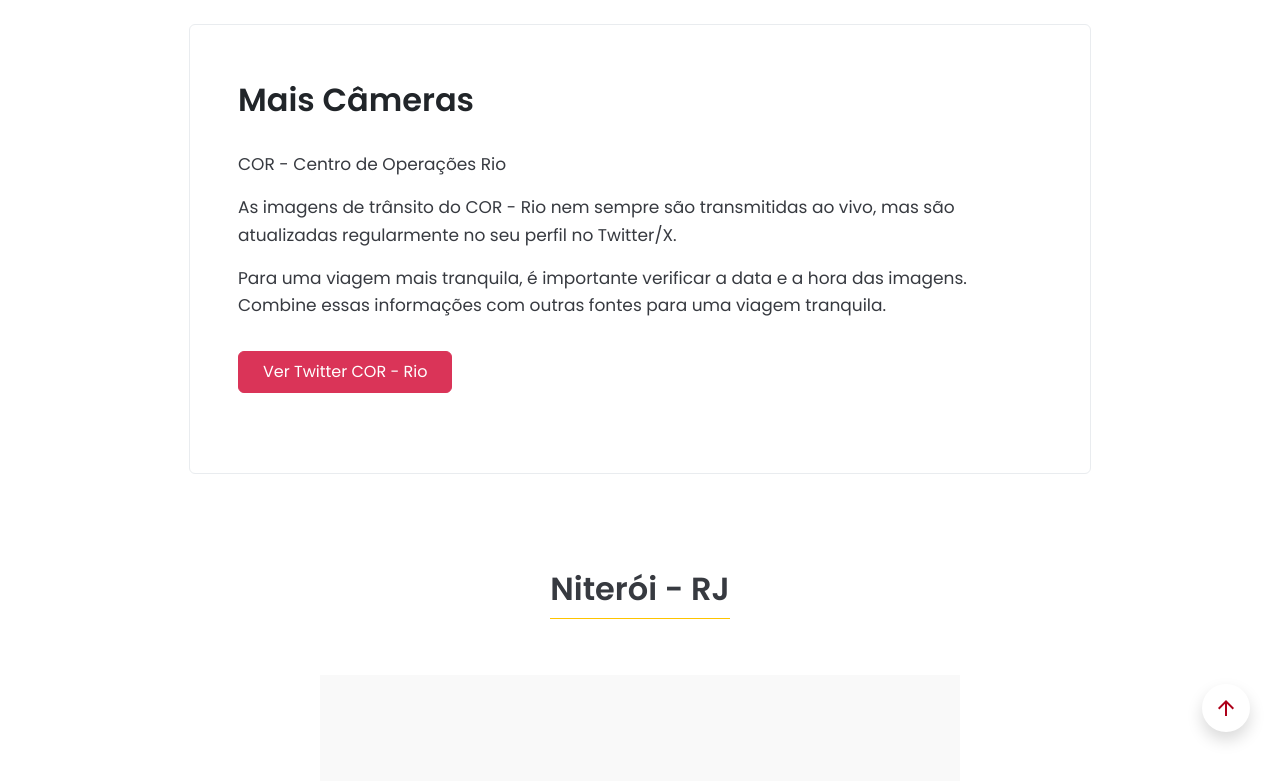
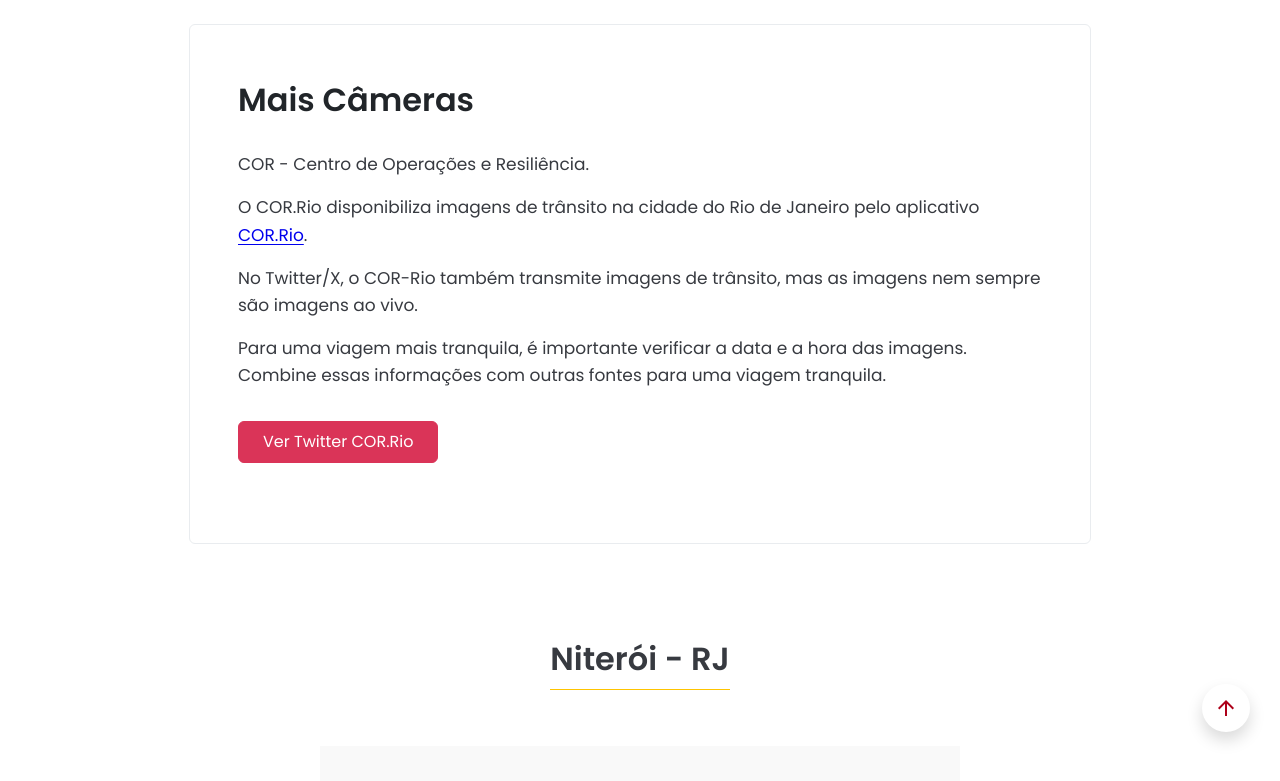
Before and after one commit to Sergio-Damm/transitoaovivo, a Jekyll site: the page built from pages/transito-rio-de-janeiro/index.html, in a window 1280 px wide and 900 px high, scrolled down 3055 px, cut to the strip 108-889 px from the top of the window. Built offline with Jekyll 4.4.1, drawn with Linux system fonts in a browser that asks for light colours; comment, search, counter and statistics services are not loaded.

Commit message:
review text card cor rio

```diff
--- a/index.html
+++ b/index.html
@@ -11,7 +11,7 @@
 
 			<div class="col-12 mx-auto">
 				<h1 class="content-h1-title mb-4">Câmeras de trânsito ao vivo</h1>
-				<h2 class="content-h3-title">Acompanhe em tempo real as condições do tráfego nas principais cidades brasileiras</h2>
+				<h2 class="fs-3">Acompanhe em tempo real as condições do tráfego nas principais cidades brasileiras</h2>
 			</div>
 
 		</div>
--- a/pages/transito-rio-de-janeiro/index.html
+++ b/pages/transito-rio-de-janeiro/index.html
@@ -169,11 +169,12 @@
 				<div class="card card-liftshadow border-light-subtle h-100">
 					<div class="card-body p-lg-5 p-4">
 						<h2 class="card-title fs-2 fw-semibold pt-2">Mais Câmeras</h2>
-						<p class="pt-4">COR - Centro de Operações Rio</p>
-						<p class="">As imagens de trânsito do COR - Rio nem sempre são transmitidas ao vivo, mas são atualizadas regularmente no seu perfil no Twitter/X.</p>
+						<p class="pt-4">COR - Centro de Operações e Resiliência.</p>
+						<p class="">O COR.Rio disponibiliza imagens de trânsito na cidade do Rio de Janeiro pelo aplicativo <a class="link-externo" href="https://cor.rio/app/" target="_blank" rel="noopener noreferrer">COR.Rio</a>.</p>
+						<p class="">No Twitter/X, o COR-Rio também transmite imagens de trânsito, mas as imagens nem sempre são imagens ao vivo.</p>
 						<p>Para uma viagem mais tranquila, é importante verificar a data e a hora das imagens. Combine essas informações com outras fontes para uma viagem tranquila.</p>
 						<p class="d-flex flex-wrap gap-3 justify-content-center justify-content-xl-start py-3">
-							<a href="https://x.com/OperacoesRio" target="_blank" rel="noopener noreferrer" class="btn btn btn-secondary px-4 py-2">Ver Twitter COR - Rio
+							<a href="https://x.com/OperacoesRio" target="_blank" rel="noopener noreferrer" class="btn btn btn-secondary px-4 py-2">Ver Twitter COR.Rio
 							</a>
 						</p>
 					</div>
```
